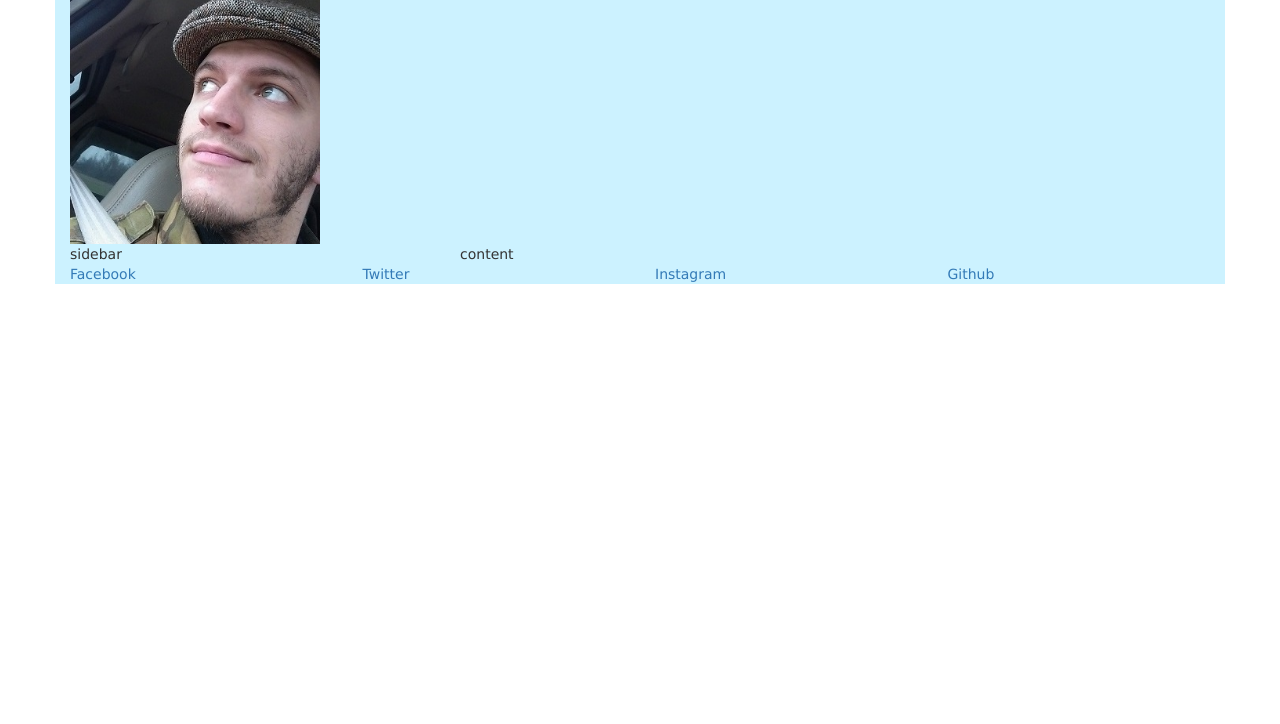
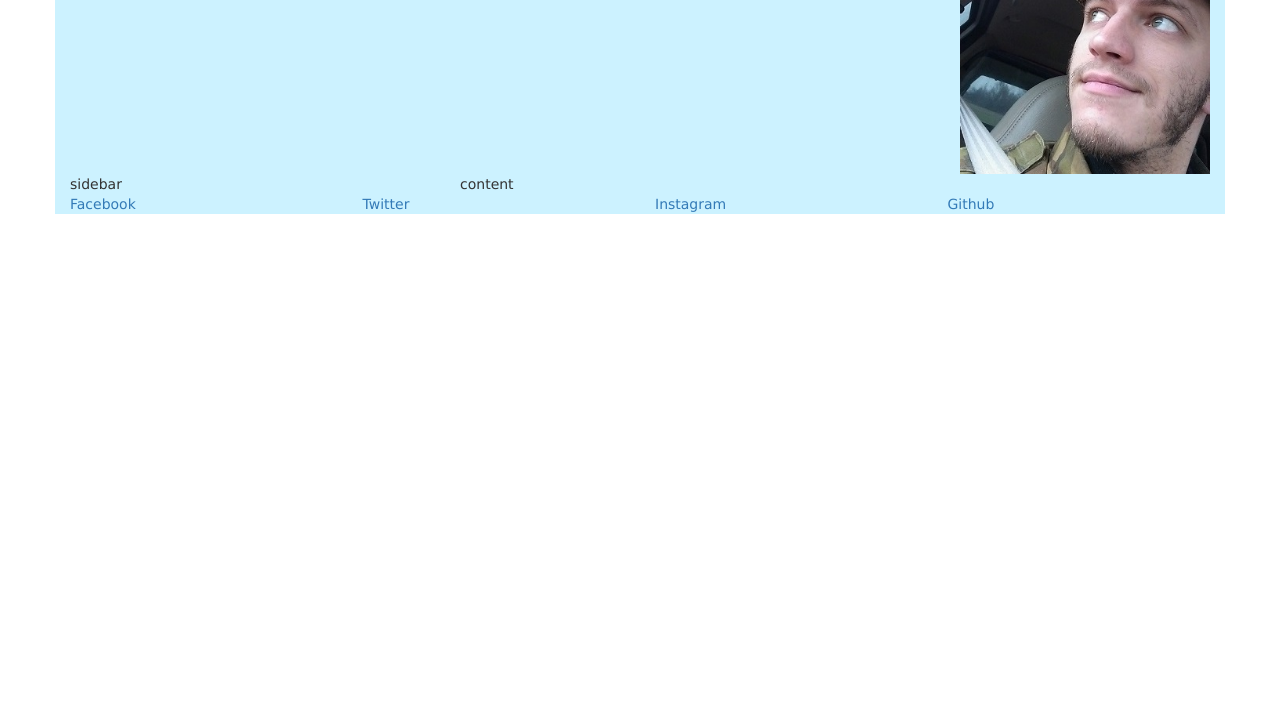
Before and after one commit to TSturtledove/TSturtledove.github.io, a plain HTML site: page index.html in a window 1280 px wide. Shown: the part 76-800 px from the top of the page. Drawn offline with nearby package versions, Linux system fonts and the light colour scheme.

Commit message:
moved picture with flex box

```diff
--- a/index.html
+++ b/index.html
@@ -13,7 +13,7 @@
 <!-- playing with bootstrap -->
     <div class="container maindiv">
       <div class="row">
-        <div class="col-md-12">
+        <div class="col-md-12 headimg">
           <h1>Robert Tortorelli</h1>
           <img class="mainimage" src="img/profile02.jpg">
 
--- a/styles.css
+++ b/styles.css
@@ -10,8 +10,13 @@ h1 {
   background-color: linear-gradient(45deg, #ff8000 10%, #ffccff);
 }
 
-
+.headimg {
+  display: flex;
+  justify-content: space-between;
+}
 .mainimage {
+  /*display: flex;*/
+  align-self: flex-end;
   width: 250px;
 }
 
```
